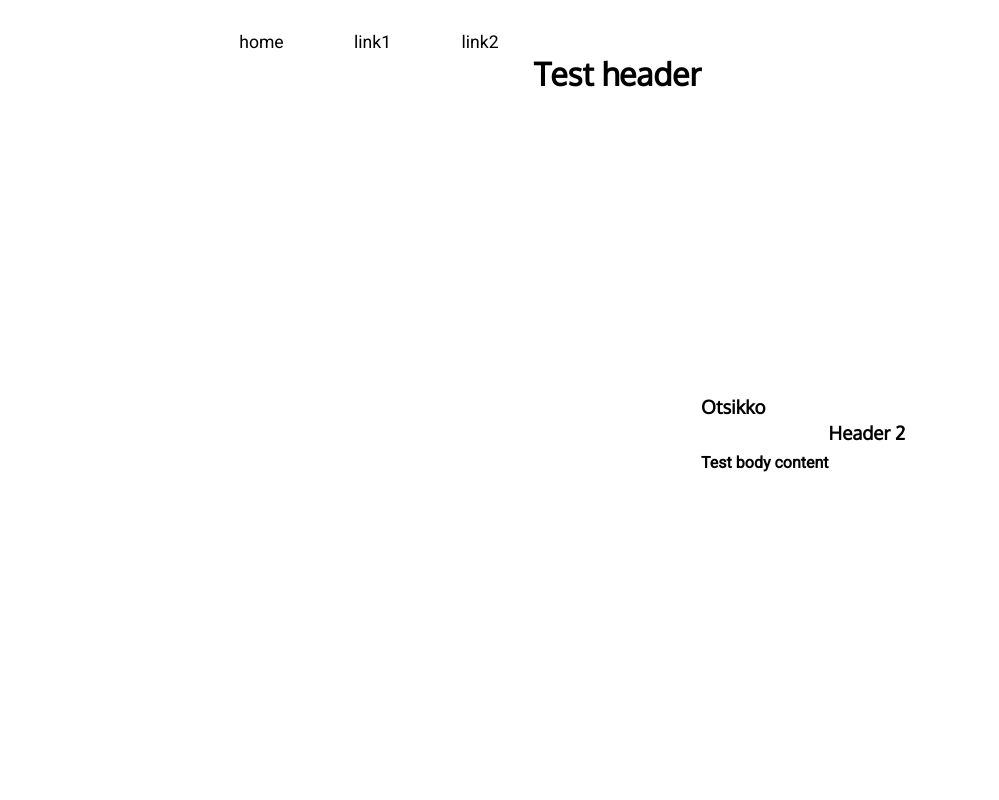
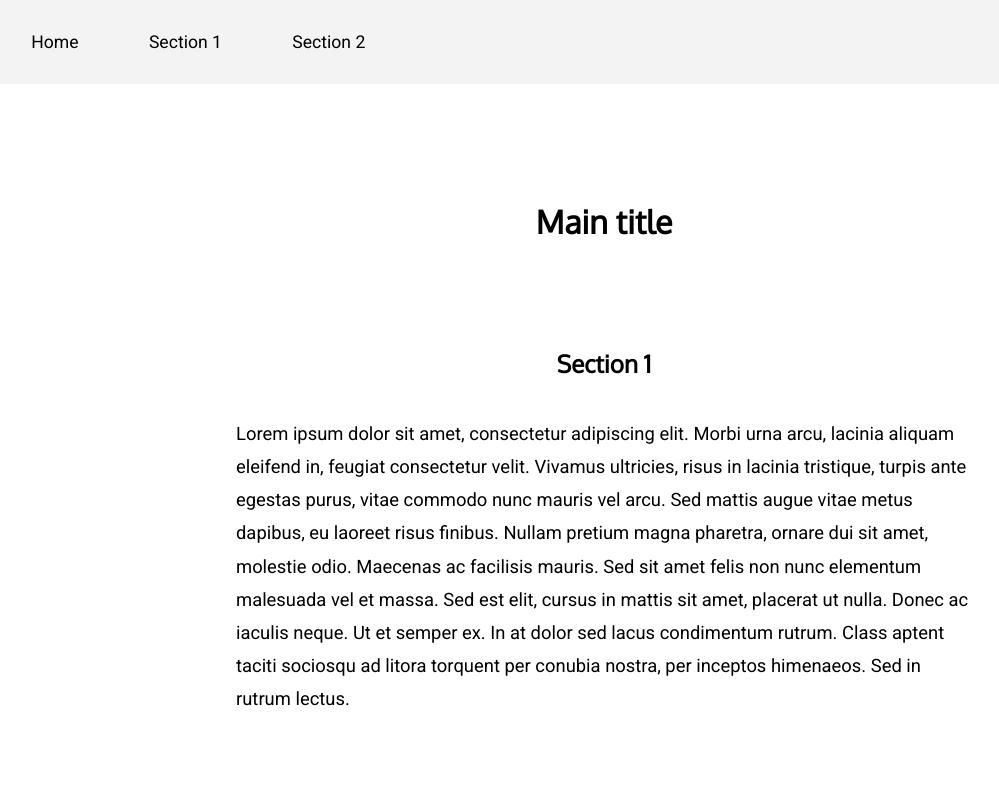
Before and after one commit to villevpe/static-site, a Gatsby site: page / in a window 1280 px wide. Shown: the top 800 px of the page, without its empty margins (36-1035 px from the left). Built offline with nearby package versions, Linux system fonts and the light colour scheme; Gatsby itself is replaced by a stand-in of ours.

Commit message:
Layout improvements, add scroll-into-view support for anchors

```diff
--- a/content/content.md
+++ /dev/null
@@ -1,7 +0,0 @@
----
-templateKey: home
-image:
-  src: /images/television.png
-  alt: Todo
-title: Test header
----
--- /dev/null
+++ b/content/footer.md
@@ -0,0 +1,5 @@
+---
+templateKey: footer
+items:
+
+---
--- a/content/home.md
+++ b/content/home.md
@@ -1,17 +1,7 @@
 ---
-templateKey: content
+templateKey: home
 image:
   src: /images/television.png
   alt: Todo
-title: Test header
-items:
-  - title: Otsikko
-    body:
-    image:
-      src: /images/television.png
-      alt: Todo
-  - label: link1
-    href: '#link1'
-  - label: link2
-    href: '#link2'
+title: Main title
 ---
--- a/content/navbar.md
+++ b/content/navbar.md
@@ -1,10 +1,10 @@
 ---
 templateKey: navbar
 items:
-  - label: home
+  - label: Home
     href: /
-  - label: link1
-    href: '#link1'
-  - label: link2
-    href: '#link2'
+  - label: Section 1
+    href: '#section1'
+  - label: Section 2
+    href: '#section2'
 ---
--- a/content/section/test.md
+++ b/content/section/test.md
@@ -1,8 +1,11 @@
 ---
 templateKey: section
-title: Otsikko
+title: Section 1
+anchor: section1
 image:
   src: /images/television.png
   alt: Todo
 ---
-<b>Test body content</b>
+<p>
+Lorem ipsum dolor sit amet, consectetur adipiscing elit. Morbi urna arcu, lacinia aliquam eleifend in, feugiat consectetur velit. Vivamus ultricies, risus in lacinia tristique, turpis ante egestas purus, vitae commodo nunc mauris vel arcu. Sed mattis augue vitae metus dapibus, eu laoreet risus finibus. Nullam pretium magna pharetra, ornare dui sit amet, molestie odio. Maecenas ac facilisis mauris. Sed sit amet felis non nunc elementum malesuada vel et massa. Sed est elit, cursus in mattis sit amet, placerat ut nulla. Donec ac iaculis neque. Ut et semper ex. In at dolor sed lacus condimentum rutrum. Class aptent taciti sociosqu ad litora torquent per conubia nostra, per inceptos himenaeos. Sed in rutrum lectus.
+</p>
--- a/content/section/test2.md
+++ b/content/section/test2.md
@@ -1,7 +1,11 @@
 ---
 templateKey: section
-title: Header 2
+title: Section 2
+anchor: section2
 image:
   src: /images/television.png
   alt: Todo
 ---
+<p>
+Lorem ipsum dolor sit amet, consectetur adipiscing elit. Morbi urna arcu, lacinia aliquam eleifend in, feugiat consectetur velit. Vivamus ultricies, risus in lacinia tristique, turpis ante egestas purus, vitae commodo nunc mauris vel arcu. Sed mattis augue vitae metus dapibus, eu laoreet risus finibus. Nullam pretium magna pharetra, ornare dui sit amet, molestie odio. Maecenas ac facilisis mauris. Sed sit amet felis non nunc elementum malesuada vel et massa. Sed est elit, cursus in mattis sit amet, placerat ut nulla. Donec ac iaculis neque. Ut et semper ex. In at dolor sed lacus condimentum rutrum. Class aptent taciti sociosqu ad litora torquent per conubia nostra, per inceptos himenaeos. Sed in rutrum lectus.
+</p>
--- a/package.json
+++ b/package.json
@@ -34,6 +34,7 @@
   "devDependencies": {
     "@types/styled-components": "^4.1.4",
     "gatsby-plugin-typescript": "^2.0.3",
+    "scroll-into-view": "^1.9.3",
     "standard": "^12.0.1",
     "typescript": "^3.2.2"
   },
--- /dev/null
+++ b/src/components/Footer.tsx
@@ -0,0 +1,52 @@
+import React from 'react'
+import styled from '../styles/styled-components'
+import { Link } from './Link';
+
+
+const Wrapper = styled('footer')`
+  display: flex;
+  width: 100%;
+  padding: 2em;
+  background-color: ${({ theme }) => theme.color.footer};
+`
+
+const Container = styled('div')`
+  display: flex;
+`
+
+const List = styled('ul')`
+  display: flex;
+  flex-direction: row;
+  margin: 0;
+  padding: 0;
+`
+const Item = styled('li')`
+  display: flex;
+  list-style-type: none;
+  padding: 0 2em;
+  font-size: 1.1em;
+`
+
+interface MenuItemList {
+    items: {
+        href: string
+        label: string
+    }[]
+}
+
+
+export const Footer: React.SFC<MenuItemList> = ({ items }) => (
+    <Wrapper>
+        <Container>
+            {items && items.length > 0 && (
+                <List>
+                    {items.map((item, i) => (
+                        <Item key={i}>
+                            <Link href={item.href} text={item.label} />
+                        </Item>
+                    ))}
+                </List>
+            )}
+        </Container>
+    </Wrapper>
+)
--- a/src/components/Heading.tsx
+++ b/src/components/Heading.tsx
@@ -14,7 +14,8 @@ interface Props extends HtmlHTMLAttributes<HTMLHeadElement> {
 
 export const Heading: React.SFC<Props> = ({ text, level = HeadingLevel.H1, ...props }) => {
   const HeadElement = styled(level)`
-    color: ${({ theme }) => theme.color.black}
+    color: ${({ theme }) => theme.color.black};
+    text-align: center;
   `
   return (
     <HeadElement {...props}>
--- a/src/components/Link.tsx
+++ b/src/components/Link.tsx
@@ -1,5 +1,6 @@
 import React, { AnchorHTMLAttributes } from 'react'
 import styled from '../styles/styled-components'
+import { scrollElementIntoView } from '../utils';
 
 const Anchor = styled('a')`
   color: ${({ theme }) => theme.color.black};
@@ -10,8 +11,15 @@ interface Props extends AnchorHTMLAttributes<HTMLAnchorElement> {
   text: string
 }
 
-export const Link: React.SFC<Props> = ({ text, ...props }) => (
-  <Anchor {...props}>
+const onLinkClick = (event: React.MouseEvent<any>, href: string) => {
+  if (href.startsWith('#')) {
+    event.preventDefault()
+    scrollElementIntoView(href.replace('#', ''))
+  }
+}
+
+export const Link: React.SFC<Props> = ({ text, href, ...props }) => (
+  <Anchor {...props} onClick={(event) => onLinkClick(event, href)}>
     {text}
   </Anchor>
 )
--- a/src/components/Navbar.tsx
+++ b/src/components/Navbar.tsx
@@ -4,11 +4,14 @@ import { Link } from './Link';
 
 
 const Nav = styled('nav')`
-
+  display: flex;
+  width: 100%;
+  padding: 2em;
+  background-color: ${({ theme }) => theme.color.navbar};
 `
 
 const Container = styled('div')`
-
+  display: flex;
 `
 
 const List = styled('ul')`
--- a/src/components/Section.tsx
+++ b/src/components/Section.tsx
@@ -1,7 +1,7 @@
-import React from 'react'
+import React, { HTMLAttributes } from 'react'
 import styled from '../styles/styled-components'
 import { Image } from '../pages'
-import { Heading, HeadingLevel } from './Heading';
+import { Heading, HeadingLevel } from './Heading'
 
 const Container = styled('div')`
   display: flex;
@@ -11,7 +11,7 @@ const Container = styled('div')`
 const Wrapper = styled('div')`
   display: flex;
   flex-direction: column;
-  margin: auto;
+  margin: 0 auto;
   max-width: 800px;
 `
 
@@ -25,10 +25,10 @@ interface Props {
   image?: Image
 }
 
-export const Section: React.SFC<Props> = ({ title, body, image }) => (
-  <Container>
+export const Section: React.SFC<Props & HTMLAttributes<HTMLDivElement>> = ({ title, body, image, ...props }) => (
+  <Container {...props}>
     <Wrapper>
-      <Heading level={HeadingLevel.H3} text={title} />
+      <Heading level={HeadingLevel.H2} text={title} />
       <Content dangerouslySetInnerHTML={{ __html: body }} />
     </Wrapper>
   </Container>
--- a/src/pages/index.tsx
+++ b/src/pages/index.tsx
@@ -7,12 +7,18 @@ import { Heading, HeadingLevel } from '../components/Heading'
 import { Navbar } from '../components/Navbar'
 import styled from '../styles/styled-components'
 import { Section } from '../components/Section'
+import { Footer } from '../components/Footer';
 
 const Container = styled('div')`
   display: flex;
+  flex-direction: column;
   margin: auto;
   max-width: 800px;
   padding: 2em;
+`
+
+const Title = styled(Heading)`
+  padding: 2em 0;
 `
 
 export interface Image {
@@ -34,6 +40,10 @@ interface NavbarData {
   items: { href: string, label: string }[]
 }
 
+interface FooterData {
+  items: { href: string, label: string }[]
+}
+
 interface HomeData {
   title: string
   image: Image[]
@@ -41,6 +51,7 @@ interface HomeData {
 
 interface SectionData {
   title: string
+  anchor: string
   image: Image
 }
 
@@ -49,22 +60,27 @@ interface Props {
     homeData: MarkdownRemarkData<HomeData>
     navbarData: MarkdownRemarkData<NavbarData>
     sectionData: MarkdownRemarkData<SectionData>
+    footerData: MarkdownRemarkData<FooterData>
   }
 }
 
-const IndexPage: React.SFC<Props> = ({ data: { homeData = null, navbarData = null, sectionData = null } }) => {
+const IndexPage: React.SFC<Props> = ({ data: { homeData = null, navbarData = null, sectionData = null, footerData = null } }) => {
   const home = homeData ? homeData.edges[0].node.frontmatter : null
   const navbar = navbarData ? navbarData.edges[0].node.frontmatter : null
   const sections = sectionData ? sectionData.edges.map(({ node: { html, frontmatter } }) => ({ body: html, ...frontmatter })) : null
+  const footer = footerData ? footerData.edges[0].node.frontmatter : null
   return (
     <Layout>
-      <Container>
+      <>
         <Navbar items={navbar ? navbar.items : null} />
-        <Heading level={HeadingLevel.H1} text={home ? home.title : null} />
-        {sections && sections.map(({ body, title, image }, i) => (
-          <Section key={i} body={body} title={title} image={image} />
-        ))}
-      </Container>
+        <Container>
+          <Title level={HeadingLevel.H1} text={home ? home.title : null} />
+          {sections && sections.map(({ body, anchor, title, image }, i) => (
+            <Section key={i} id={anchor} body={body} title={title} image={image} />
+          ))}
+        </Container>
+        <Footer items={footer ? footer.items : null} />
+      </>
     </Layout>
   )
 }
@@ -93,6 +109,7 @@ export const query = graphql`
           html
           frontmatter {
             title
+            anchor
             image {
               src
               alt
@@ -114,6 +131,19 @@ export const query = graphql`
         }
       }
     }
+    footerData: allMarkdownRemark(filter: { frontmatter: { templateKey: { eq: "footer" } } }) {
+      edges {
+        node {
+          id
+          frontmatter {
+            items {
+              label
+              href
+            }
+          }
+        }
+      }
+    }
   }
 `
 
--- a/src/styles/globalStyle.ts
+++ b/src/styles/globalStyle.ts
@@ -4,6 +4,10 @@ export const GlobalStyle = createGlobalStyle`
 
   @import url('https://fonts.googleapis.com/css?family=Oxygen');
   @import url('https://fonts.googleapis.com/css?family=Roboto');
+
+  * {
+    box-sizing: border-box;
+  }
 
   html, body {
     background-color: ${({ theme }) => theme.color.white};
@@ -15,4 +19,9 @@ export const GlobalStyle = createGlobalStyle`
   h1, h2, h3 {
     font-family: Oxygen, sans-serif;
   }
+
+  p {
+    line-height: 1.8em;
+    font-size: 1.15em;
+  }
 `
--- a/src/styles/theme.ts
+++ b/src/styles/theme.ts
@@ -2,7 +2,9 @@
 export const color = {
   white: '#FFFFFF',
   black: '#000000',
-  green: '#93FFA9'
+  green: '#93FFA9',
+  footer: '#F3F3F3',
+  navbar: '#f3f3f3'
 }
 
 export const font = {
@@ -15,6 +17,8 @@ export default interface ThemeInterface {
     white: string,
     green: string,
     black: string,
+    footer: string,
+    navbar: string
   }
   font: {
     header: string,
--- /dev/null
+++ b/src/utils.ts
@@ -0,0 +1,11 @@
+import scrollIntoView from 'scroll-into-view'
+
+export const scrollElementIntoView = (id: string) => {
+    if (document) {
+        const element = document.getElementById(id)
+        return scrollIntoView(element, {
+            time: 700,
+            align: { top: 1 }
+        })
+    }
+}
--- a/static/admin/config.yml
+++ b/static/admin/config.yml
@@ -29,6 +29,7 @@ collections:
     create: true
     fields:
       - { name: "title", label: "Title" }
+      - { name: "anchor", label: "Anchro" }
       - { name: "body", label: "Body", widget: markdown }
       - {
           label: "Image",
```
Also changed, not shown: src/types/scroll-into-view.d.ts (added, +13 -0 lines), 1 other file.
